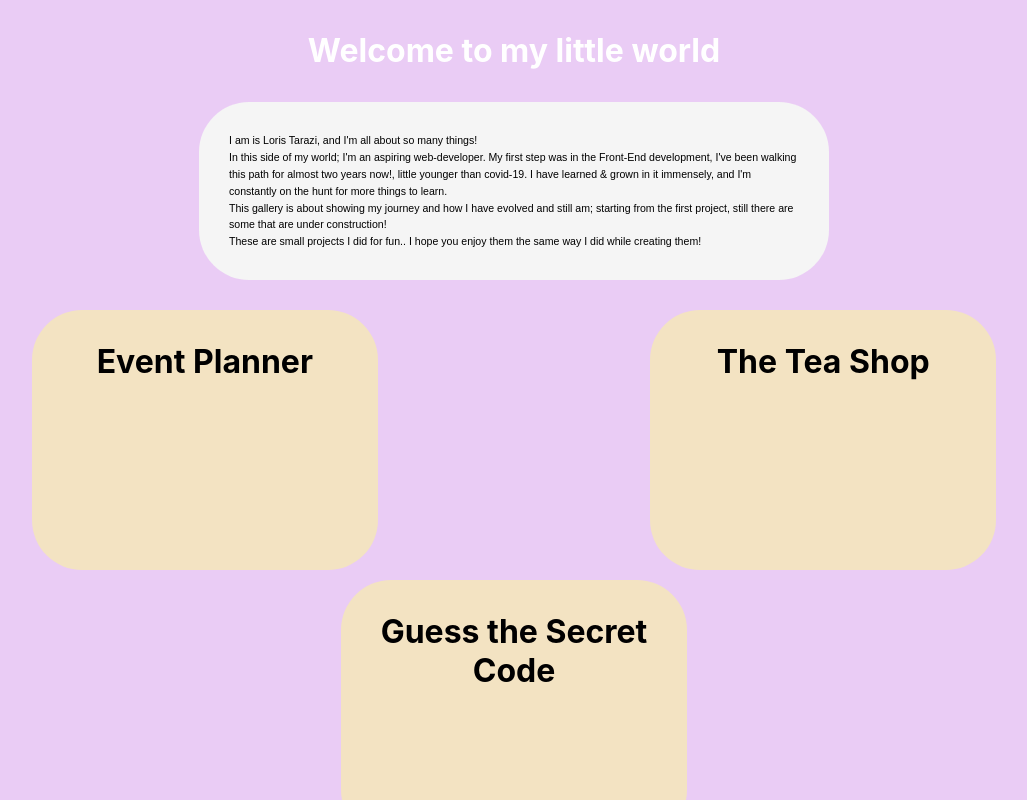
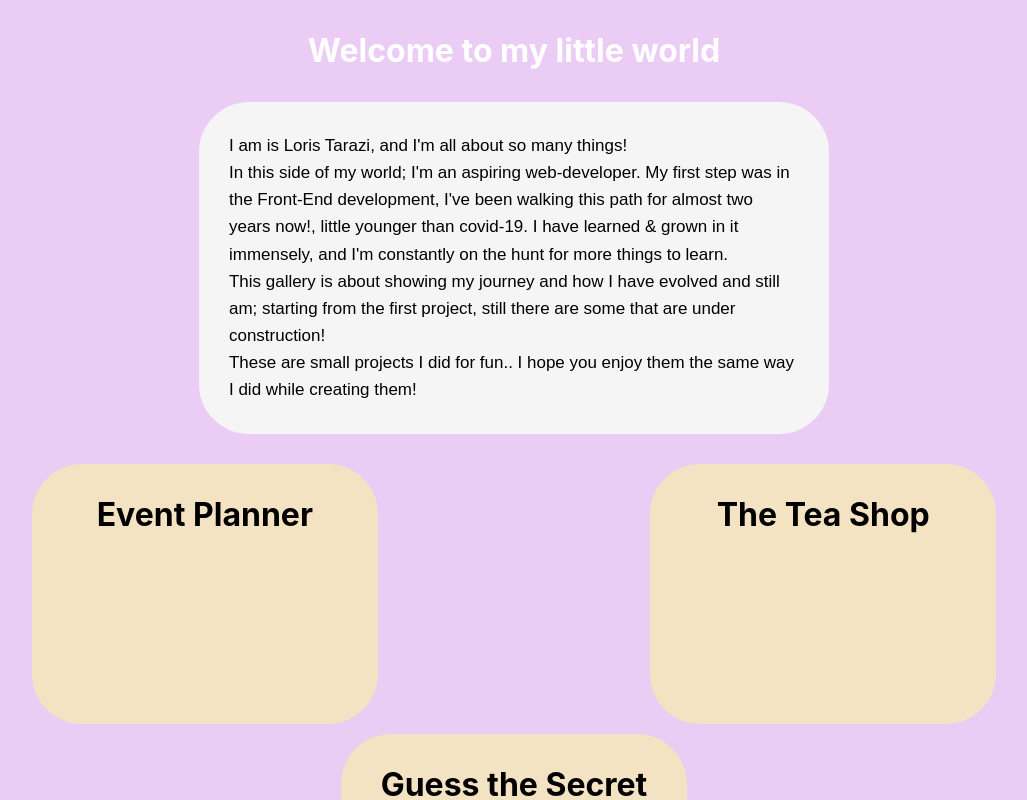
Before and after one commit to Loris99/CardShop, a React (Create React App) app: page / in a window 1280 px wide. Shown: the top 800 px of the page, without its empty margins (126-1153 px from the left). Built offline with nearby package versions, Linux system fonts and the light colour scheme.

Commit message:
edit fonts

```diff
--- a/src/Components/Card/Card.module.css
+++ b/src/Components/Card/Card.module.css
@@ -33,8 +33,7 @@ h1 {
   padding: 10px;
 }
 p {
-  font-size: calc(20% + 40 * ((70vw - 500px) / (1420)));
-
+  font-size: calc(50% + 20 * ((70vw - 500px) / (1420)));
 }
 .cardA {
   padding-left: 30px;
--- a/src/Components/MainPage/MainPage.module.css
+++ b/src/Components/MainPage/MainPage.module.css
@@ -11,12 +11,12 @@
   color: white;
 }
 .intro {
-  width: calc(50vw - 70px);
+  width: calc(50% - 70px);
   background-color: whitesmoke;
   border-radius: 50px;
   padding: 30px;
   color: black;
   font-family: sans-serif;
-  font-size: calc(20% + 20 * ((80vw - 500px) / (1420)));
+  font-size: calc(60% + 20 * ((80vw - 500px) / (1420)));
   line-height: 1.6;
 }
```
